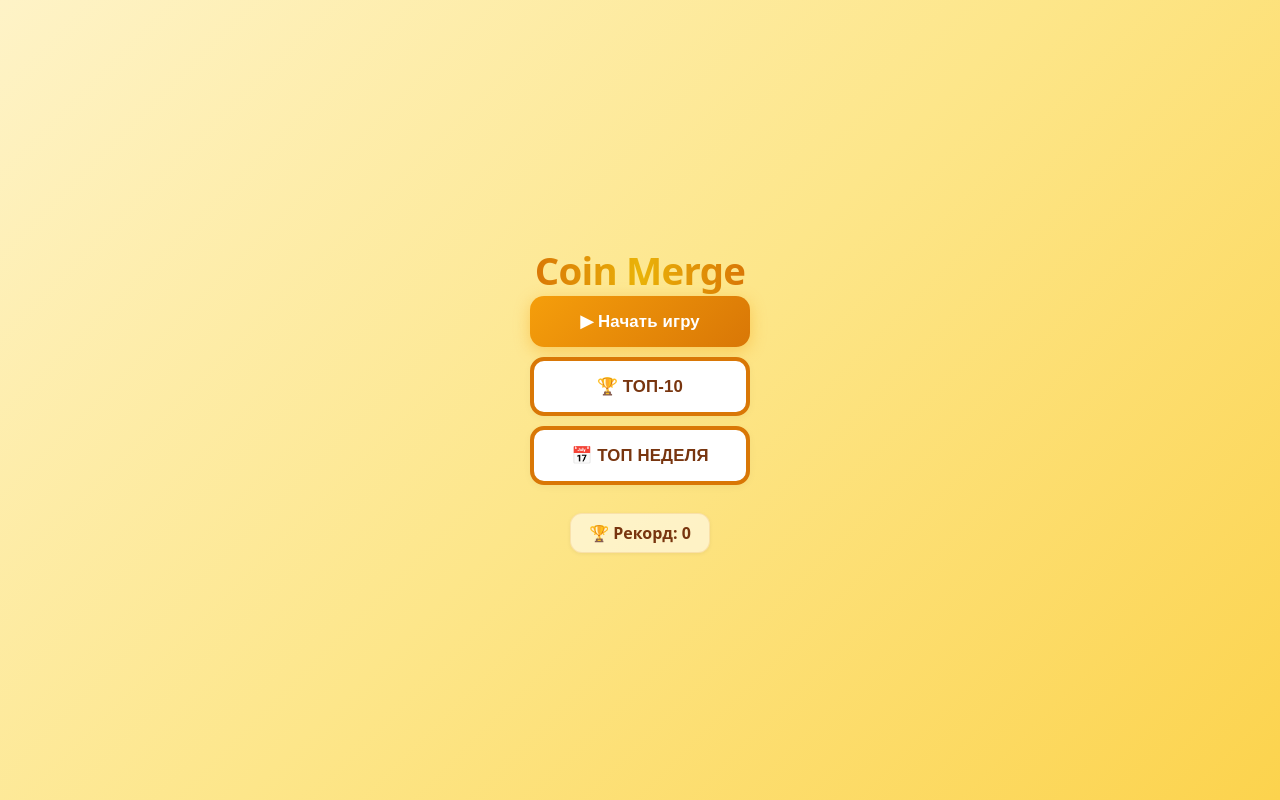
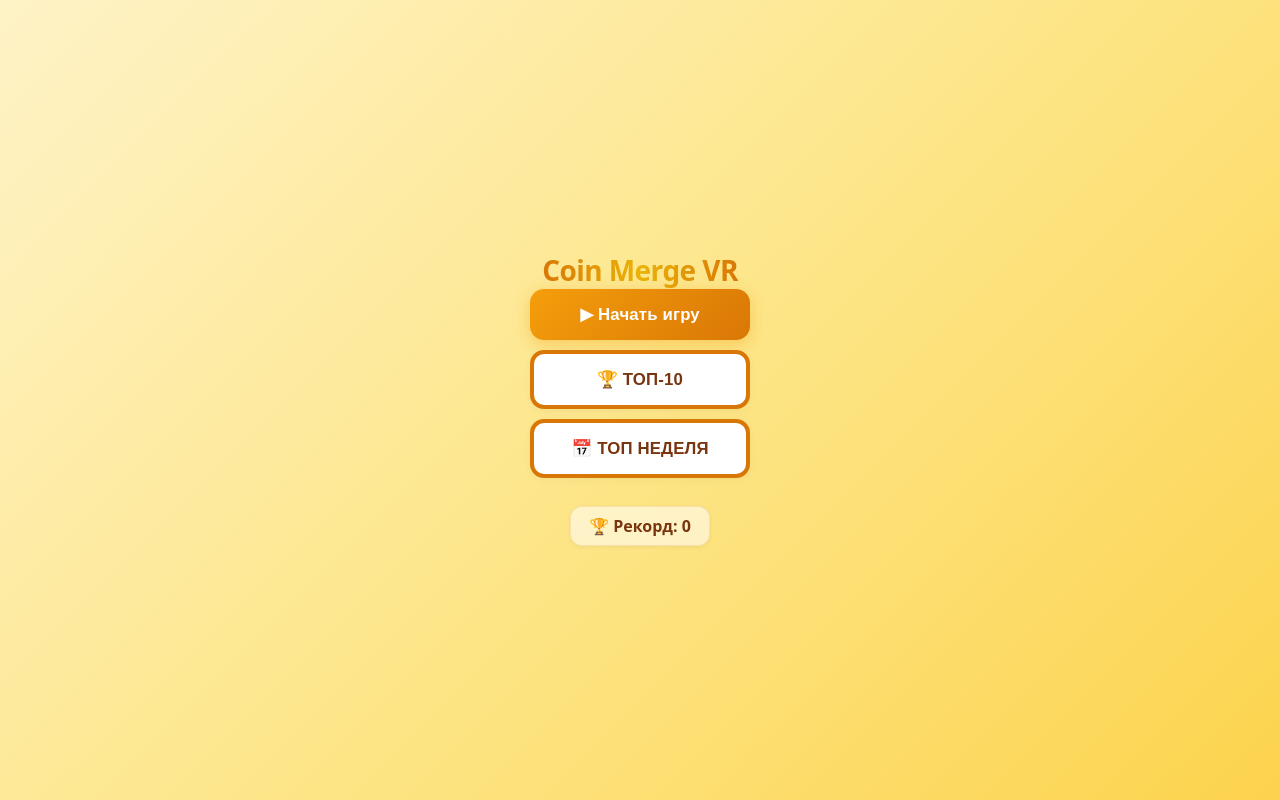
Before and after one commit to connect54rus-eng/coin-merge-game, a plain HTML site: page index.html in a window 1280 px wide. Drawn offline with Linux system fonts and the light colour scheme.

Commit message:
Update index.html

```diff
--- a/index.html
+++ b/index.html
@@ -95,7 +95,7 @@ body{min-height:100vh;min-height:100dvh;display:flex;flex-direction:column;align
 <!-- Main Menu -->
 <div class="menu" id="menu">
   <div class="menu-c">
-    <div class="menu-t">Coin Merge</div>
+    <div class="menu-t" style="font-size: 28px;">Coin Merge VR</div>
     <button class="mbtn mbtn-p" id="btnPlay">▶  Начать игру</button>
     <button class="mbtn mbtn-s" id="btnTop50">🏆  ТОП-10</button>
     <button class="mbtn mbtn-s" id="btnTopWeek">📅  ТОП НЕДЕЛЯ</button>
```
